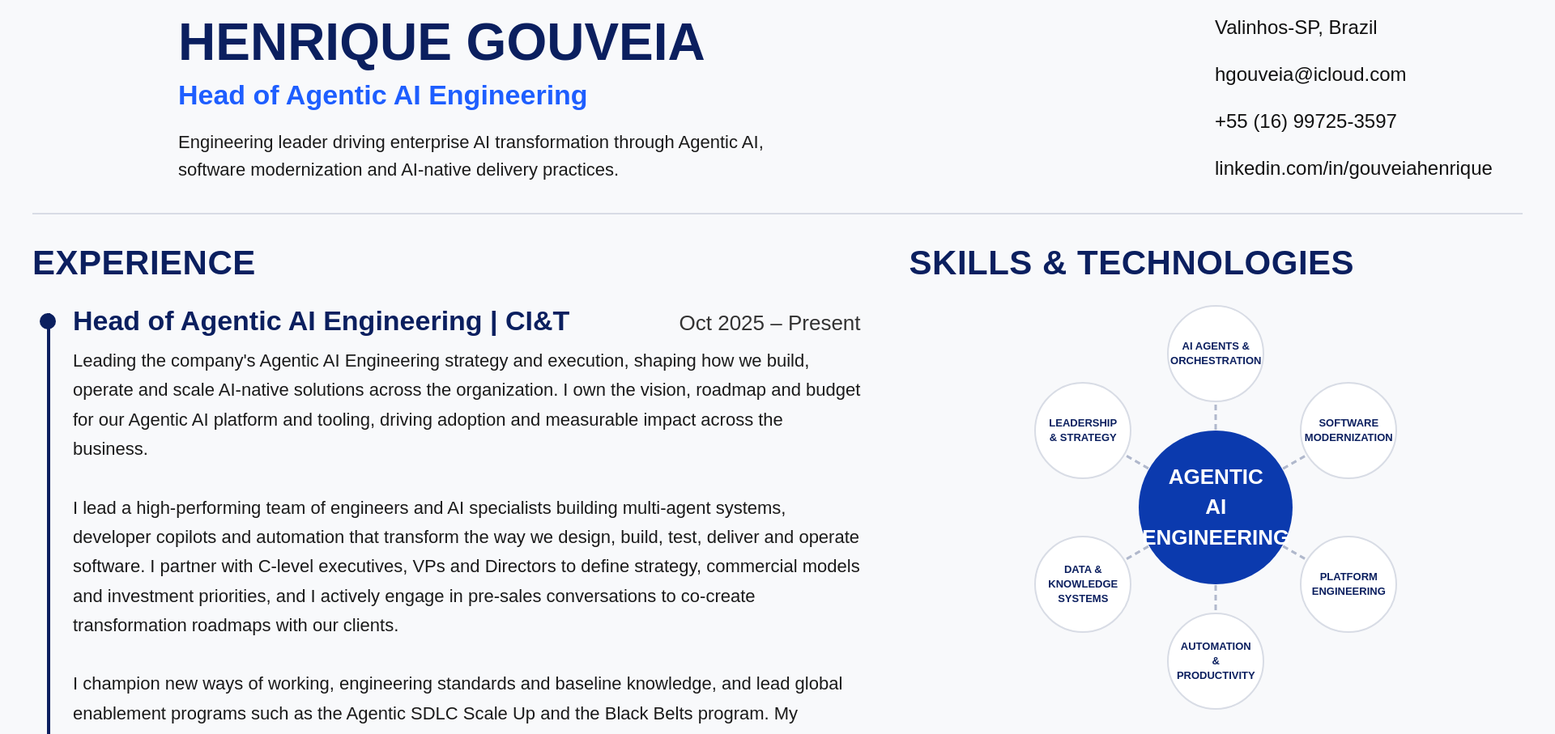
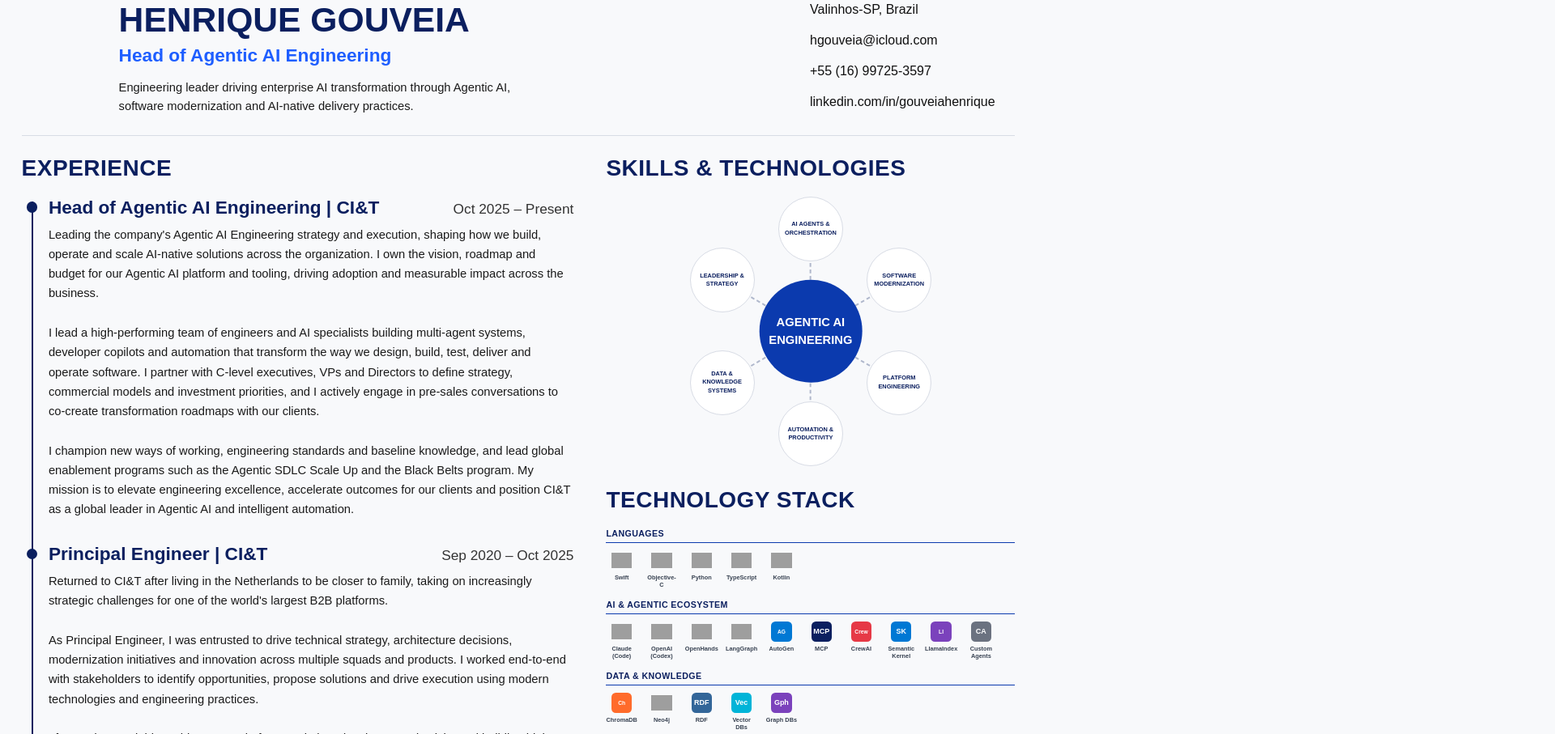
Before and after one commit to henriquegouveia/career, a plain HTML site: page index.html in a window 1280 px wide. Shown: the part 30-937 px from the top of the page at 81% size, 1920 px wide, since content can reach past the window. Drawn offline with Linux system fonts and the light colour scheme; grey boxes are pictures that could not be loaded.

Commit message:
Add files via upload

```diff
--- a/index.html
+++ b/index.html
@@ -14,10 +14,10 @@
     }
 
     .page {
-      width: 1920px;
-      min-height: 1080px;
+      width: 100%;
+      min-height: 56.25vw;
       background: #F8F9FB;
-      padding: 50px 40px 60px 40px;
+      padding: 2.6vw 2.08vw 3.125vw 2.08vw;
     }
 
     /* HEADER */
@@ -25,152 +25,152 @@
       display: flex;
       justify-content: space-between;
       align-items: flex-start;
-      padding-left: 180px;
-      margin-bottom: 36px;
+      padding-left: 9.375vw;
+      margin-bottom: 1.875vw;
     }
 
     .header-main { flex: 1; }
 
     .name {
-      font-size: 64px;
+      font-size: 3.33vw;
       font-weight: 700;
       color: #0B1F5F;
       line-height: 1;
-      margin-bottom: 14px;
+      margin-bottom: 0.729vw;
     }
 
     .role {
-      font-size: 34px;
+      font-size: 1.77vw;
       font-weight: 600;
       color: #1E5EFF;
-      margin-bottom: 22px;
+      margin-bottom: 1.15vw;
     }
 
     .summary {
-      font-size: 22px;
+      font-size: 1.15vw;
       color: #1A1A1A;
       line-height: 1.55;
     }
 
     .contact {
-      min-width: 420px;
-      padding-left: 40px;
+      min-width: 21.875vw;
+      padding-left: 2.08vw;
       display: flex;
       flex-direction: column;
-      gap: 30px;
-      font-size: 24px;
+      gap: 1.5625vw;
+      font-size: 1.25vw;
       color: #111;
     }
 
     /* DIVIDER */
     .divider {
-      height: 2px;
+      height: 0.104vw;
       background: #D8DCE5;
-      margin-bottom: 36px;
+      margin-bottom: 1.875vw;
     }
 
     /* CONTENT */
     .content {
       display: grid;
       grid-template-columns: 1.35fr 1fr;
-      gap: 60px;
+      gap: 3.125vw;
     }
 
     /* SECTION TITLE */
     .section-title {
-      font-size: 42px;
+      font-size: 2.19vw;
       font-weight: 700;
       color: #0B1F5F;
-      margin-bottom: 28px;
+      margin-bottom: 1.458vw;
       letter-spacing: 0.5px;
     }
 
     /* TIMELINE */
     .timeline {
       position: relative;
-      padding-left: 50px;
+      padding-left: 2.6vw;
     }
 
     .timeline::before {
       content: '';
       position: absolute;
-      left: 18px;
-      top: 10px;
+      left: 0.9375vw;
+      top: 0.521vw;
       bottom: 0;
-      width: 4px;
+      width: 0.208vw;
       background: #0B1F5F;
     }
 
     .job {
       position: relative;
-      margin-bottom: 44px;
+      margin-bottom: 2.29vw;
     }
 
     .job::before {
       content: '';
       position: absolute;
-      width: 20px;
-      height: 20px;
+      width: 1.042vw;
+      height: 1.042vw;
       border-radius: 50%;
       background: #0B1F5F;
-      left: -41px;
-      top: 10px;
+      left: -2.135vw;
+      top: 0.521vw;
     }
 
     .job-header {
       display: flex;
       justify-content: space-between;
       align-items: baseline;
-      margin-bottom: 12px;
-      gap: 24px;
+      margin-bottom: 0.625vw;
+      gap: 1.25vw;
     }
 
     .job-title {
-      font-size: 34px;
+      font-size: 1.77vw;
       font-weight: 700;
       color: #0B1F5F;
     }
 
     .job-date {
-      font-size: 26px;
+      font-size: 1.35vw;
       color: #333;
       white-space: nowrap;
     }
 
     .job-desc {
-      font-size: 22px;
+      font-size: 1.15vw;
       color: #1A1A1A;
       line-height: 1.65;
     }
 
     /* EDUCATION */
-    .education { margin-top: 44px; }
+    .education { margin-top: 2.29vw; }
 
-    .education-item { margin-bottom: 20px; }
+    .education-item { margin-bottom: 1.042vw; }
 
     .education-title {
-      font-size: 22px;
+      font-size: 1.15vw;
       font-weight: 700;
       color: #0B1F5F;
     }
 
     .education-sub {
-      font-size: 18px;
+      font-size: 0.9375vw;
       color: #4B5563;
-      margin-top: 4px;
+      margin-top: 0.208vw;
     }
 
     /* SKILLS ORBIT */
     .skills-orbit {
       position: relative;
-      width: 500px;
-      height: 500px;
-      margin: 0 auto 40px;
+      width: 26.04vw;
+      height: 26.04vw;
+      margin: 0 auto 2.08vw;
     }
 
     .center-circle {
-      width: 190px;
-      height: 190px;
+      width: 38%;
+      height: 38%;
       border-radius: 50%;
       background: #0B3AAE;
       color: white;
@@ -182,39 +182,39 @@
       align-items: center;
       justify-content: center;
       text-align: center;
-      font-size: 26px;
+      font-size: 1.15vw;
       font-weight: 700;
       line-height: 1.45;
-      padding: 20px;
+      padding: 1.042vw;
       z-index: 1;
     }
 
     .orbit-item {
       position: absolute;
-      width: 120px;
-      height: 120px;
+      width: 24%;
+      height: 24%;
       border-radius: 50%;
       background: white;
-      border: 2px solid #D8DCE5;
+      border: 0.104vw solid #D8DCE5;
       color: #0B1F5F;
       display: flex;
       align-items: center;
       justify-content: center;
       text-align: center;
-      font-size: 13px;
+      font-size: 0.577vw;
       font-weight: 700;
       line-height: 1.4;
-      padding: 12px;
+      padding: 0.625vw;
       z-index: 1;
     }
 
-    /* Evenly spaced at 60° intervals, orbit radius 190px, container 500px (center 250,250) */
-    .orbit-1 { top: 0;    left: 50%; transform: translateX(-50%); }
-    .orbit-2 { top: 95px; right: 26px; }
-    .orbit-3 { top: 285px; right: 26px; }
+    /* Evenly spaced at 60° intervals — percentage positions within container */
+    .orbit-1 { top: 0;   left: 50%; transform: translateX(-50%); }
+    .orbit-2 { top: 19%; right: 5.2%; }
+    .orbit-3 { top: 57%; right: 5.2%; }
     .orbit-4 { bottom: 0; left: 50%; transform: translateX(-50%); }
-    .orbit-5 { top: 285px; left: 26px; }
-    .orbit-6 { top: 95px;  left: 26px; }
+    .orbit-5 { top: 57%; left: 5.2%; }
+    .orbit-6 { top: 19%; left: 5.2%; }
 
     .orbit-lines {
       position: absolute;
@@ -224,40 +224,40 @@
     }
 
     /* TECH GROUPS */
-    .tech-group { margin-bottom: 20px; }
+    .tech-group { margin-bottom: 1.042vw; }
 
     .tech-group-label {
-      font-size: 16px;
+      font-size: 0.833vw;
       font-weight: 700;
       color: #0B1F5F;
-      padding-bottom: 7px;
-      border-bottom: 2px solid #0B3AAE;
-      margin-bottom: 14px;
+      padding-bottom: 0.365vw;
+      border-bottom: 0.104vw solid #0B3AAE;
+      margin-bottom: 0.729vw;
       letter-spacing: 0.4px;
     }
 
     .tech-icons-row {
       display: flex;
       flex-wrap: wrap;
-      gap: 12px 16px;
+      gap: 0.625vw 0.833vw;
     }
 
     .tech-icon-item {
       display: flex;
       flex-direction: column;
       align-items: center;
-      gap: 5px;
-      width: 58px;
+      gap: 0.26vw;
+      width: 3.02vw;
     }
 
     .tech-icon-item img {
-      width: 38px;
-      height: 38px;
+      width: 1.979vw;
+      height: 1.979vw;
       object-fit: contain;
     }
 
     .tech-icon-item span {
-      font-size: 11px;
+      font-size: 0.573vw;
       font-weight: 600;
       color: #374151;
       text-align: center;
@@ -265,13 +265,13 @@
     }
 
     .tech-badge {
-      width: 38px;
-      height: 38px;
-      border-radius: 8px;
+      width: 1.979vw;
+      height: 1.979vw;
+      border-radius: 0.417vw;
       display: flex;
       align-items: center;
       justify-content: center;
-      font-size: 10px;
+      font-size: 0.521vw;
       font-weight: 800;
       color: white;
       text-align: center;
@@ -279,28 +279,37 @@
       flex-shrink: 0;
     }
 
+    /* PROFESSIONAL SKILLS */
+    .subsection-title {
+      font-size: 1.25vw;
+      font-weight: 700;
+      color: #0B1F5F;
+      margin-top: 1.042vw;
+      margin-bottom: 0.833vw;
+    }
+
     /* PROGRESS BARS */
-    .skill-row { margin-bottom: 20px; }
+    .skill-row { margin-bottom: 1.042vw; }
 
     .skill-label {
       display: flex;
       justify-content: space-between;
-      font-size: 24px;
+      font-size: 1.25vw;
       color: #111;
-      margin-bottom: 8px;
+      margin-bottom: 0.417vw;
     }
 
     .progress {
       width: 100%;
-      height: 14px;
-      border-radius: 7px;
+      height: 0.729vw;
+      border-radius: 0.365vw;
       background: #D9DDE5;
       overflow: hidden;
     }
 
     .progress-fill {
       height: 100%;
-      border-radius: 7px;
+      border-radius: 0.365vw;
       background: #0B3AAE;
     }
   </style>
@@ -442,7 +451,7 @@
             <line x1="250" y1="250" x2="86"  y2="345" stroke="#B0B8CC" stroke-width="3" stroke-dasharray="7,5"/>
             <line x1="250" y1="250" x2="86"  y2="155" stroke="#B0B8CC" stroke-width="3" stroke-dasharray="7,5"/>
           </svg>
-          <div class="center-circle">AGENTIC<br>AI<br>ENGINEERING</div>
+          <div class="center-circle">AGENTIC AI ENGINEERING</div>
           <div class="orbit-item orbit-1">AI AGENTS &amp; ORCHESTRATION</div>
           <div class="orbit-item orbit-2">SOFTWARE MODERNIZATION</div>
           <div class="orbit-item orbit-3">PLATFORM ENGINEERING</div>
@@ -451,7 +460,7 @@
           <div class="orbit-item orbit-6">LEADERSHIP &amp; STRATEGY</div>
         </div>
 
-        <div class="section-title" style="margin-top:28px;">TECHNOLOGY STACK</div>
+        <div class="section-title" style="margin-top:1.458vw;">TECHNOLOGY STACK</div>
 
         <div class="tech-group">
           <div class="tech-group-label">LANGUAGES</div>
@@ -518,39 +527,39 @@
           </div>
         </div>
 
-        <div class="subsection-title">Professional Skills</div>
+        <div class="section-title" style="margin-top:28px;">Professional Skills</div>
 
         <div class="skill-row">
           <div class="skill-label">
-            <span>Strategic Leadership</span><span>78%</span>
+            <span>Strategic Leadership</span>
           </div>
           <div class="progress"><div class="progress-fill" style="width:78%"></div></div>
         </div>
 
         <div class="skill-row">
           <div class="skill-label">
-            <span>Technical Vision &amp; Architecture</span><span>97%</span>
+            <span>Technical Vision &amp; Architecture</span>
           </div>
           <div class="progress"><div class="progress-fill" style="width:97%"></div></div>
         </div>
 
         <div class="skill-row">
           <div class="skill-label">
-            <span>Agentic AI &amp; Automation</span><span>96%</span>
+            <span>Agentic AI &amp; Automation</span>
           </div>
           <div class="progress"><div class="progress-fill" style="width:96%"></div></div>
         </div>
 
         <div class="skill-row">
           <div class="skill-label">
-            <span>Distributed Systems</span><span>84%</span>
+            <span>Distributed Systems</span>
           </div>
           <div class="progress"><div class="progress-fill" style="width:84%"></div></div>
         </div>
 
         <div class="skill-row">
           <div class="skill-label">
-            <span>AI Modernization</span><span>98%</span>
+            <span>AI Modernization</span>
           </div>
           <div class="progress"><div class="progress-fill" style="width:98%"></div></div>
         </div>
```
